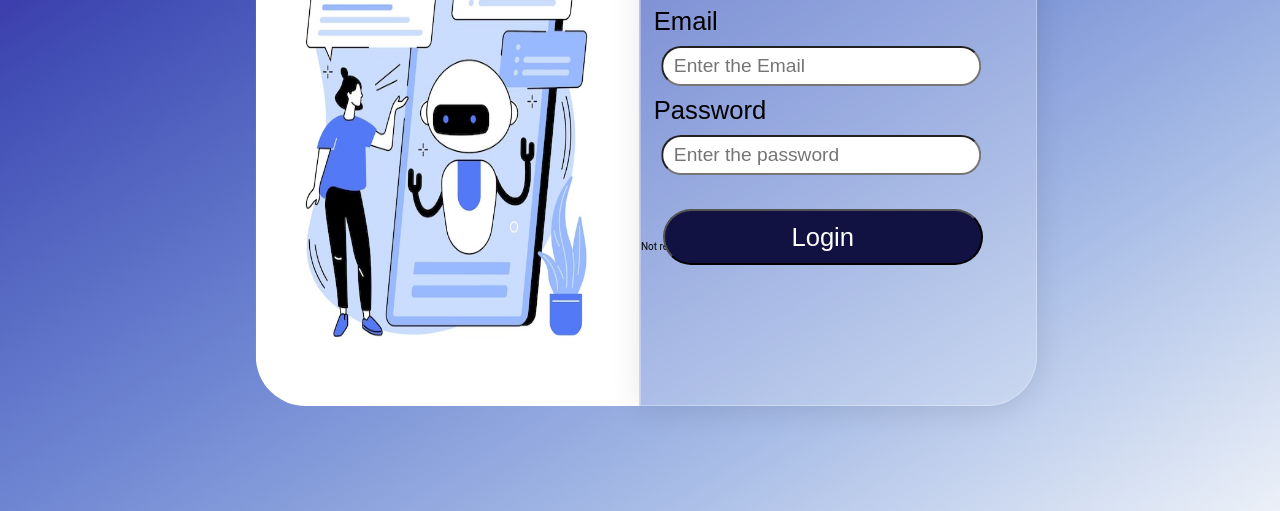
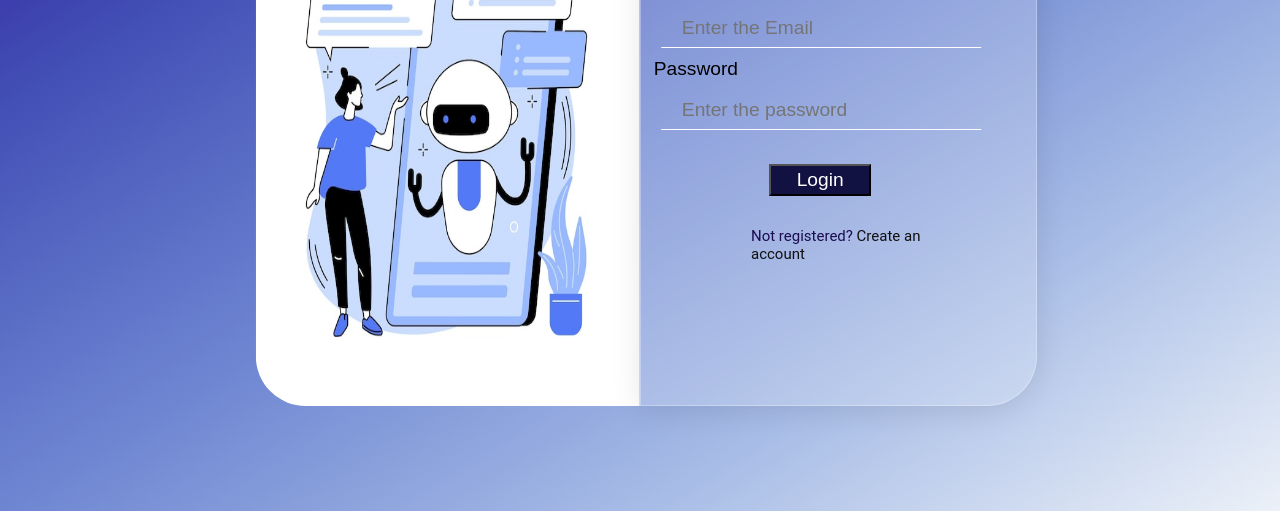
Before and after one commit to Jenin-Immanuel/here-i-am-frontend, a website built with Vite: page src/login.html in a window 1280 px wide. Shown: the part 289-800 px from the top of the page. Built offline with nearby package versions, Linux system fonts and the light colour scheme; a web font is replaced by a local one.

Commit message:
login commit

```diff
--- a/src/styles/style.css
+++ b/src/styles/style.css
@@ -53,6 +53,17 @@ border: 1px solid rgba(255, 255, 255, 0.3);
   border-top-left-radius: 50px;
   border-bottom-left-radius: 50px;
 }
+.loginform .message {
+  padding: 40px;
+  padding-left: 10px;
+  margin: 15px 0 0;
+  color: #1b0c50;
+  font-size: 15px;
+  margin-left: 100px;
+  margin-right: 50px;
+}
+
+
 
 
 body{
@@ -68,13 +79,15 @@ h1{
 
     text-align: center;
     font-size: 4vw;
-    font-family: Verdana, Geneva, Tahoma, sans-serif;
+    /* font-family:'sacramento','cursive'; */
+    font: bold 24px/29px "Haas Grot Text R Web", "Helvetica Neue", Helvetica, Arial, sans-serif
 }
 label{
-  font-size: 2vw;
+  font-size: 1.5vw;
   /* font-style: italic; */
   font-family:Arial, Helvetica, sans-serif;
   margin-left: 1vw;
+  margin-top: 1vw;
   translate: 0vw 0vh;
 }
 /* input{
@@ -82,15 +95,15 @@ label{
  #login {
   translate: 0vw 3vh;
     position: relative;
-    align-items: center;
-    margin-left: 1.7vw;
-    width: 25vw;
-    height: 7vh;
-    border-radius: 30px;
+    /* align-items: center; */
+    margin-left: 10vw;
+    width: 8vw;
+    height: 4vh;
+    /* border-radius: 30px; */
     color: white;
-    background-color: rgb(18 18 66);
+    background-color: rgb(18, 18, 66);
     /* font-size: 22px; */
-    font-size: 2vw;
+    font-size: 1.5vw;
 }
  #signin a{
   text-decoration: none;
@@ -103,14 +116,14 @@ width: 4vw;
 }
 
 .signinlink{
-  translate: 1.7vw 5vh;
+  translate: 7vw 5vh;
   position: relative;
   align-items: center;
-  width: 25vw;
-  height: 7vh;
+  width: 16vw;
+  height: 4vh;
   border-radius: 30px;
   color: white;
-  background-color: rgb(18, 18, 66);
+  background-color: rgba(18, 18, 66);
 }
 /* editted */
 html {
@@ -198,7 +211,7 @@ a {
       left: -100%;
       top: 5rem;
       flex-direction: column;
-      background-color: #e59e9e;
+      /* background-color: #e59e9e; */
       /* width: 100%; */
       width: 50%;
       border-radius: 10px;
@@ -262,14 +275,20 @@ a {
     position: relative;
 }
 .place-holder{
-  border-radius: 30px;
+  /* border-radius: 30px; */
   height: 5vh;
   width: 25vw;
   position: relative;
   translate: 1.5vw ;
-  color: #19ec22;
+  border: none;
+  border-bottom: 1px solid white;
+  background: none;
+  color: white;
   font-size: 1.5vw;
   margin: 10px 1px 10px 1px;
+  padding-left: 1rem;
+  outline: none;
+
 }
 
 
@@ -279,4 +298,4 @@ a {
 
 /* 370=bp */
 /* sources */
-/* https://dev.to/devggaurav/let-s-build-a-responsive-navbar-and-hamburger-menu-using-html-css-and-javascript-4gci */
+/* https://dev.to/devggaurav/let-s-build-a-responsive-navbar-and-hamburger-menu-using-html-css-and-javascript-4gci */
```
Also changed, not shown: src/login.html (+1 -1 lines).
